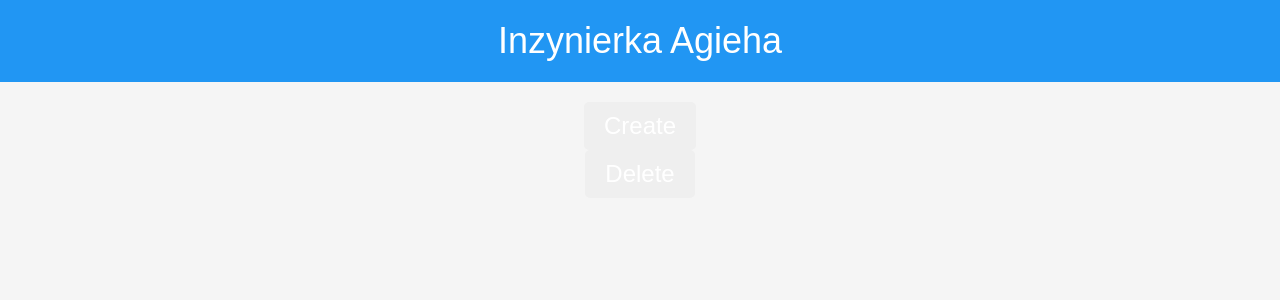
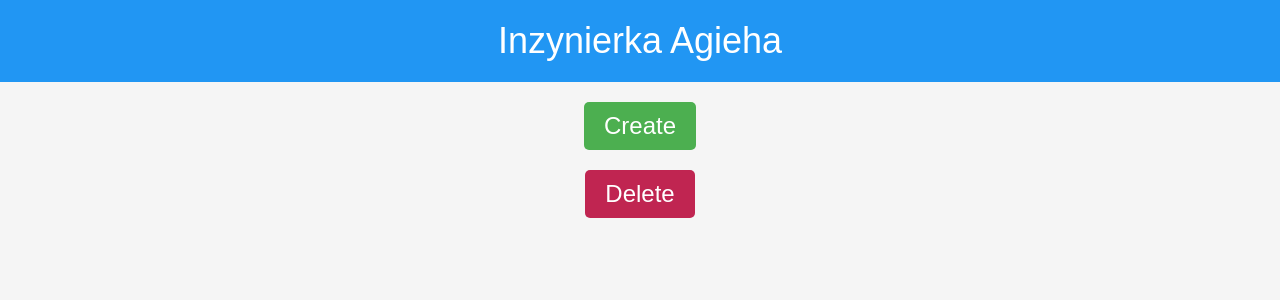
Before and after one commit to czujsnn/beng, a Flask app: page / in a window 1280 px wide. Shown: the top 300 px of the page. Run offline with Flask 2, Linux system fonts and the light colour scheme.

Commit message:
Forgot to change colours

```diff
--- a/app/static/css/style.css
+++ b/app/static/css/style.css
@@ -25,8 +25,8 @@
     padding: 10px 20px;
   }
 
-  .delete-button{background-color: #c02551;}
-  .create-button{background-color: #4CAF50;}
+  #delete-button{background-color: #c02551;}
+  #create-button{background-color: #4CAF50;margin-bottom: 20px;}
 
   .response {
     margin-top: 20px;
```
